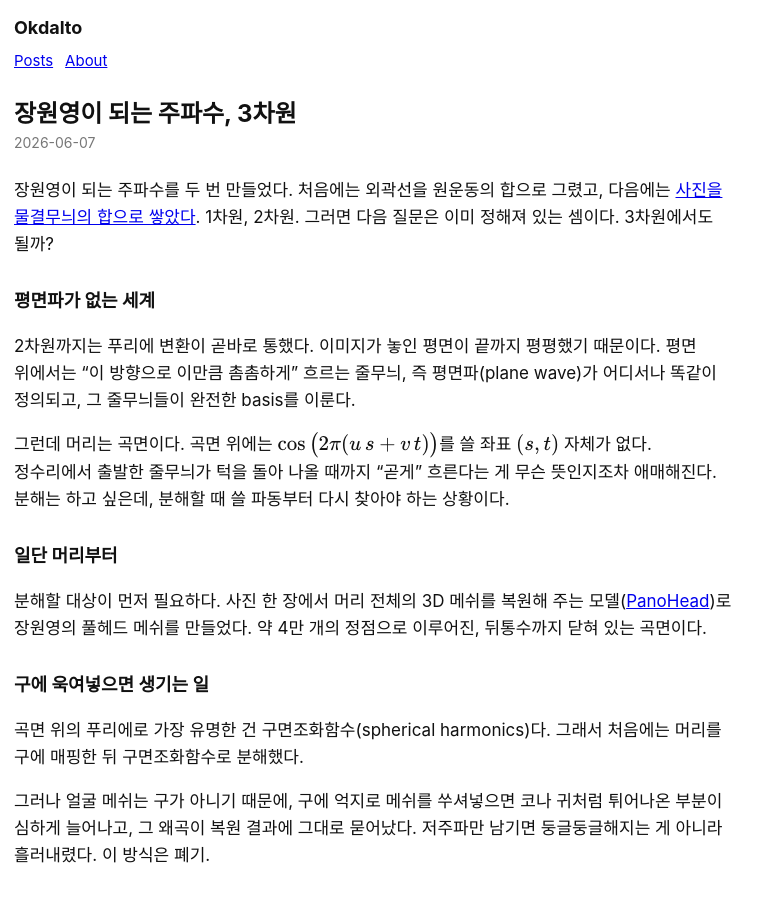
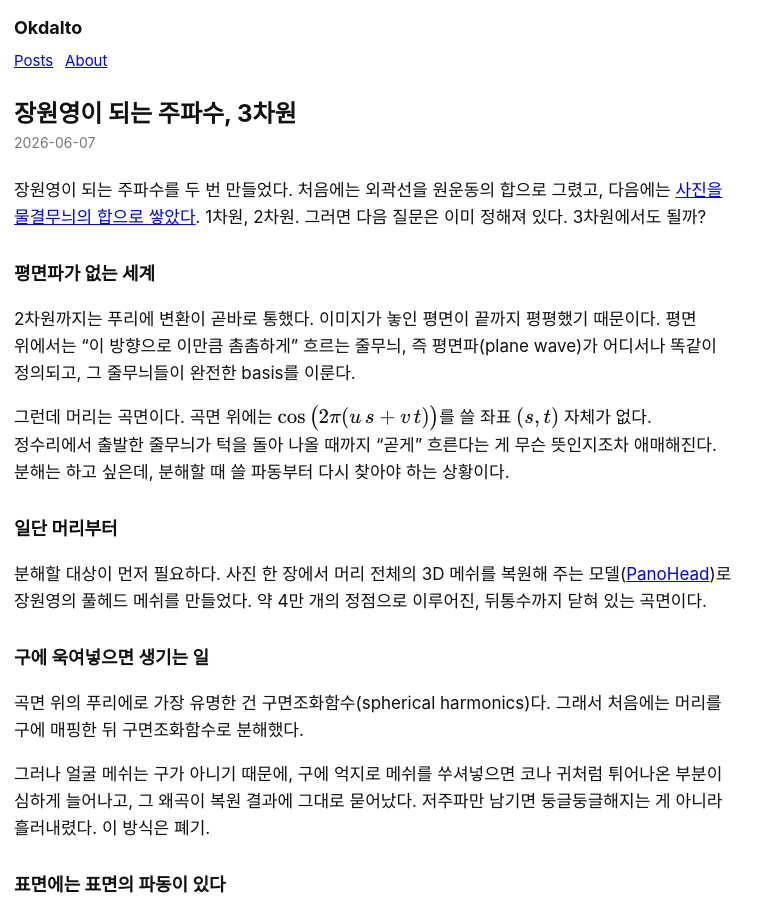
Before and after one commit to okdalto/okdalto.github.io, a Jekyll site: the page built from _posts/2026-06-07-장원영이 되는 주파수 3차원.md, in a window 1280 px wide and 900 px high. Shown: the whole window, without its empty margins (0-780 px from the left). Built offline with Jekyll 4.4.1, drawn with Linux system fonts in a browser that asks for light colours; formulas are drawn with MathJax 3; a script that is not in the unit is left out; comment, search, counter and statistics services are not loaded.

Commit message:
Tweak intro phrasing in 3D frequency post
Co-Authored-By: Claude Opus 4.8 (1M context) <noreply@anthropic.com>

```diff
--- a/_posts/2026-06-07-장원영이 되는 주파수 3차원.md
+++ b/_posts/2026-06-07-장원영이 되는 주파수 3차원.md
@@ -13,7 +13,7 @@ tags:
 <blockquote class="instagram-media" data-instgrm-permalink="https://www.instagram.com/p/DZR41f0pgov/" data-instgrm-version="14"></blockquote>
 <script async src="//www.instagram.com/embed.js"></script>
 
-장원영이 되는 주파수를 두 번 만들었다. 처음에는 외곽선을 원운동의 합으로 그렸고, 다음에는 [사진을 물결무늬의 합으로 쌓았다](/작업/장원영이-되는-주파수/). 1차원, 2차원. 그러면 다음 질문은 이미 정해져 있는 셈이다. 3차원에서도 될까?
+장원영이 되는 주파수를 두 번 만들었다. 처음에는 외곽선을 원운동의 합으로 그렸고, 다음에는 [사진을 물결무늬의 합으로 쌓았다](/작업/장원영이-되는-주파수/). 1차원, 2차원. 그러면 다음 질문은 이미 정해져 있다. 3차원에서도 될까?
 
 ### 평면파가 없는 세계 ###
 
```
